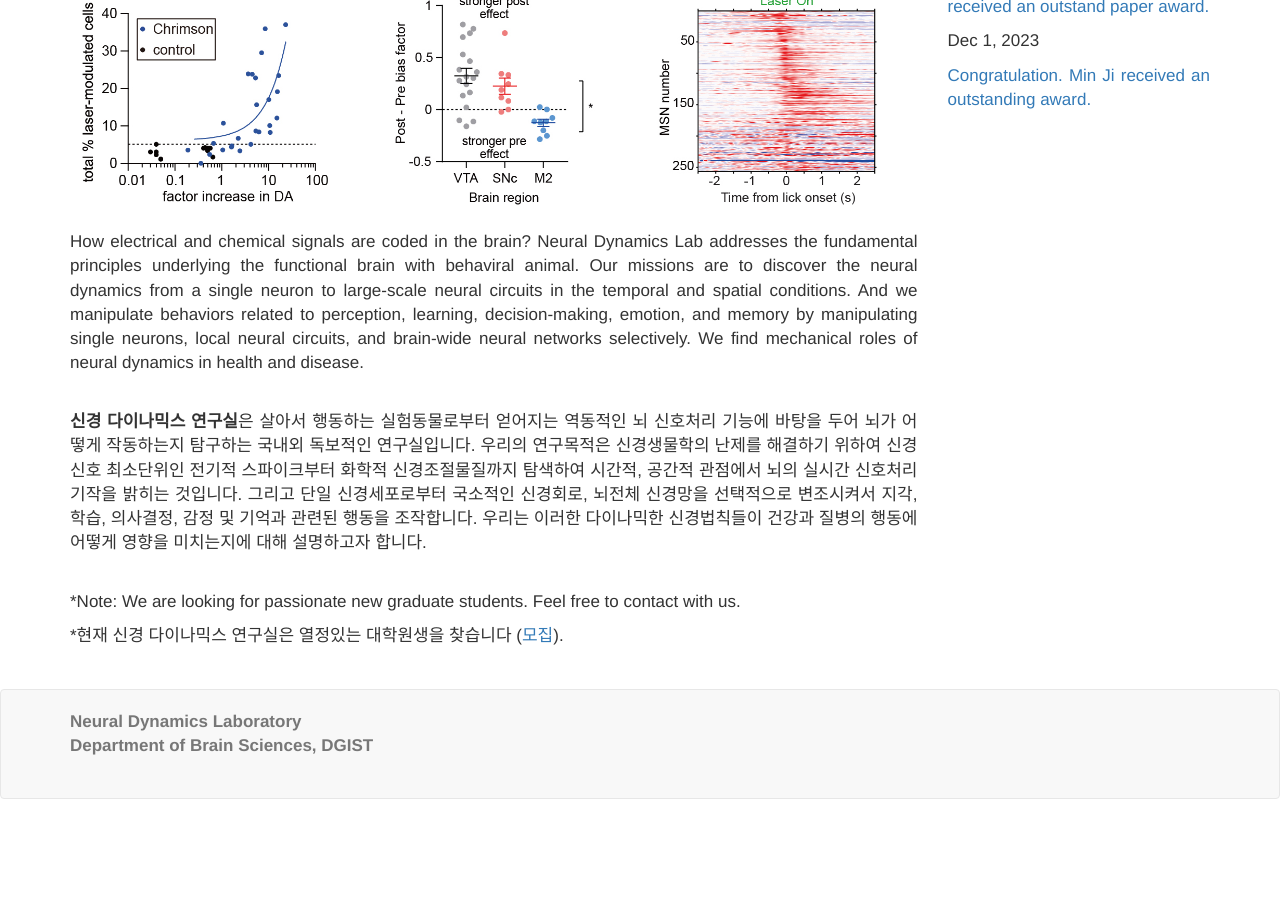
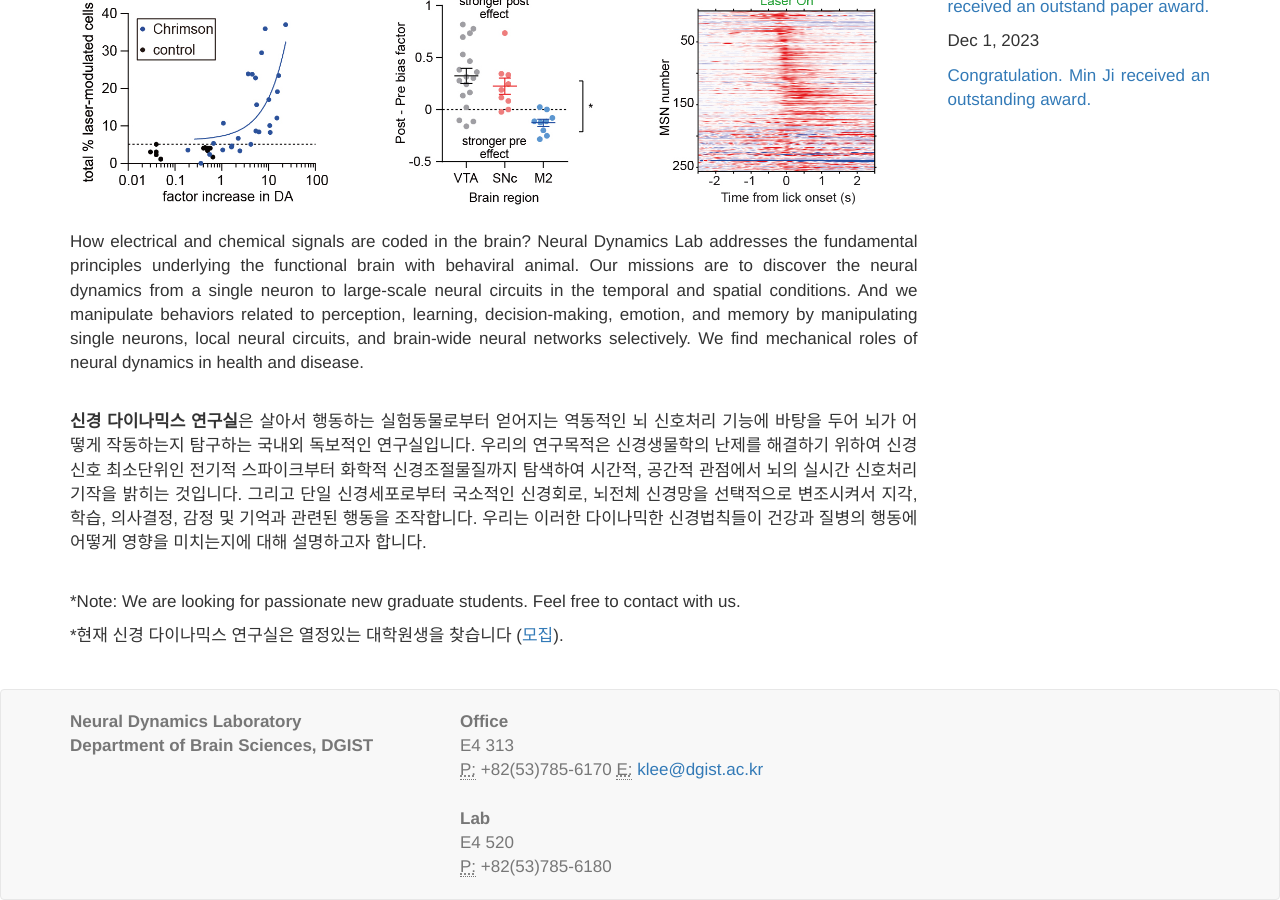
Before and after one commit to kleelab/kleelab.github.io, a Jekyll site: the page built from index.html, in a window 1280 px wide and 900 px high, scrolled down 605 px. Built offline with Jekyll 4.4.1, drawn with Linux system fonts in a browser that asks for light colours; nearby versions of some CDN libraries; a style sheet for code colours, icons or effects is not loaded; before the commit the page ends 1404 px from its top, so only the background shows below that.

Commit message:
Update footer.html

```diff
--- a/_includes/footer.html
+++ b/_includes/footer.html
@@ -4,12 +4,24 @@
 
         <div class="address">
             <div class="row justify-content">
-                <div class="col-md-8">
+                <div class="col-md-4">
                     <address>
                         <strong>Neural Dynamics Laboratory</strong><br>
                         <strong>Department of Brain Sciences, DGIST</strong><br>
                     </address>
-                 </col-md-8>
+                 </col-md-4>
+                </div>
+                <div class="col-md-4">
+                    <strong>Office</strong><br>
+                    E4 313<br />
+                        <abbr title="Phone">P:</abbr> +82(53)785-6170
+                        <abbr title="Email">E:</abbr> <a href="mailto:klee@dgist.ac.kr">klee@dgist.ac.kr</a> <br>
+                     <br>
+                        <!--<abbr title="Phone">P:</abbr> (123) 456-7890-->
+                     <strong>Lab</strong><br>
+                     E4 520<br />
+                        <abbr title="Phone">P:</abbr> +82(53)785-6180</a> <br>
+                </col-md-4>
                 </div>
                 </div>
            </div>
```
